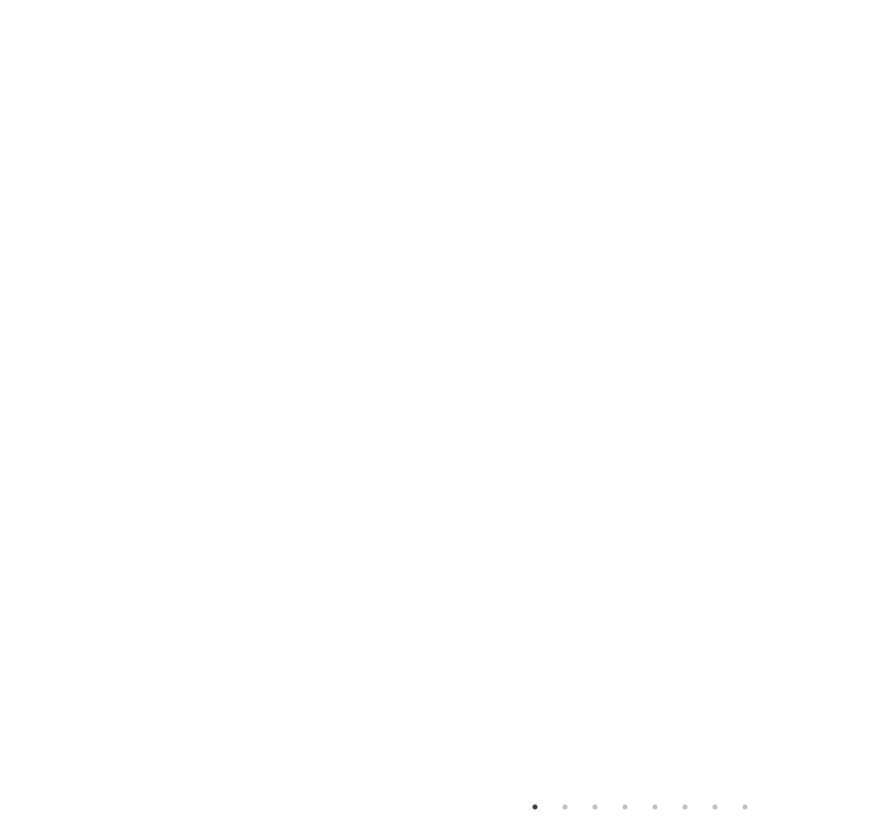
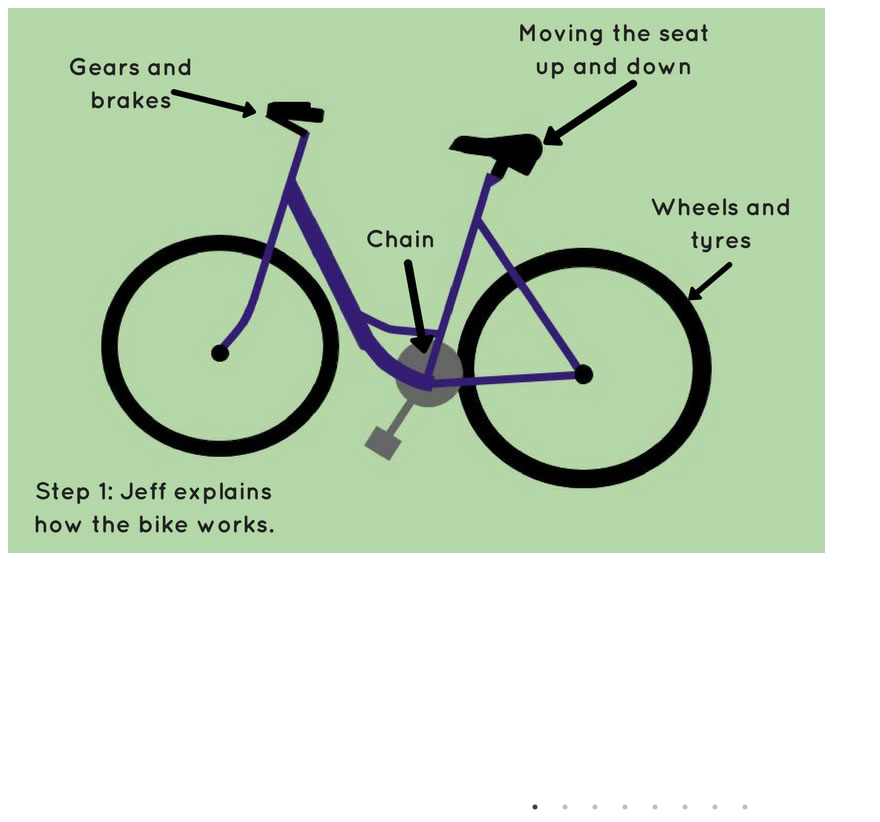
Before and after one commit to cammilyu/cycling2, a plain HTML site: page cycling-master/index.html in a window 1280 px wide. Shown: the whole page, without its empty margins (0-880 px from the left). Drawn offline with nearby package versions, Linux system fonts and the light colour scheme.

Commit message:
Update index.html

```diff
--- a/cycling-master/index.html
+++ b/cycling-master/index.html
@@ -5,7 +5,7 @@
     <link rel="stylesheet" href="js/slick/slick-theme.css">
 
 <div class="carousel">
-  <div> <img src="images/Slider/1.pg" alt=""/></div>
+  <div> <img src="images/Slider/1.jpg" alt=""/></div>
   <div> <img src="images/Slider/2.jpg" alt=""/></div>
   <div> <img src="images/Slider/3.jpg" alt=""/></div>
   <div> <img src="images/Slider/4.jpg" alt=""/></div>
```
